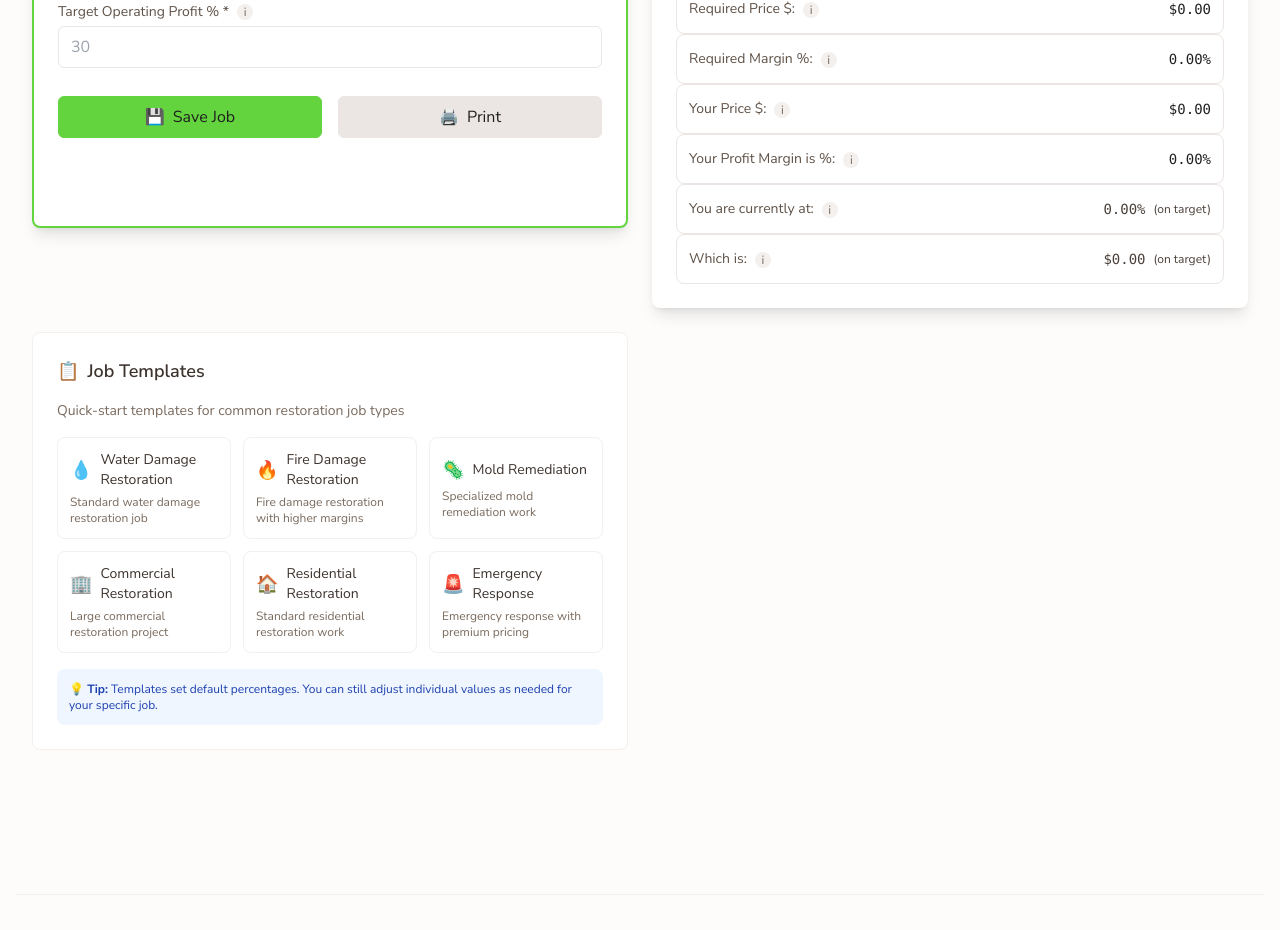
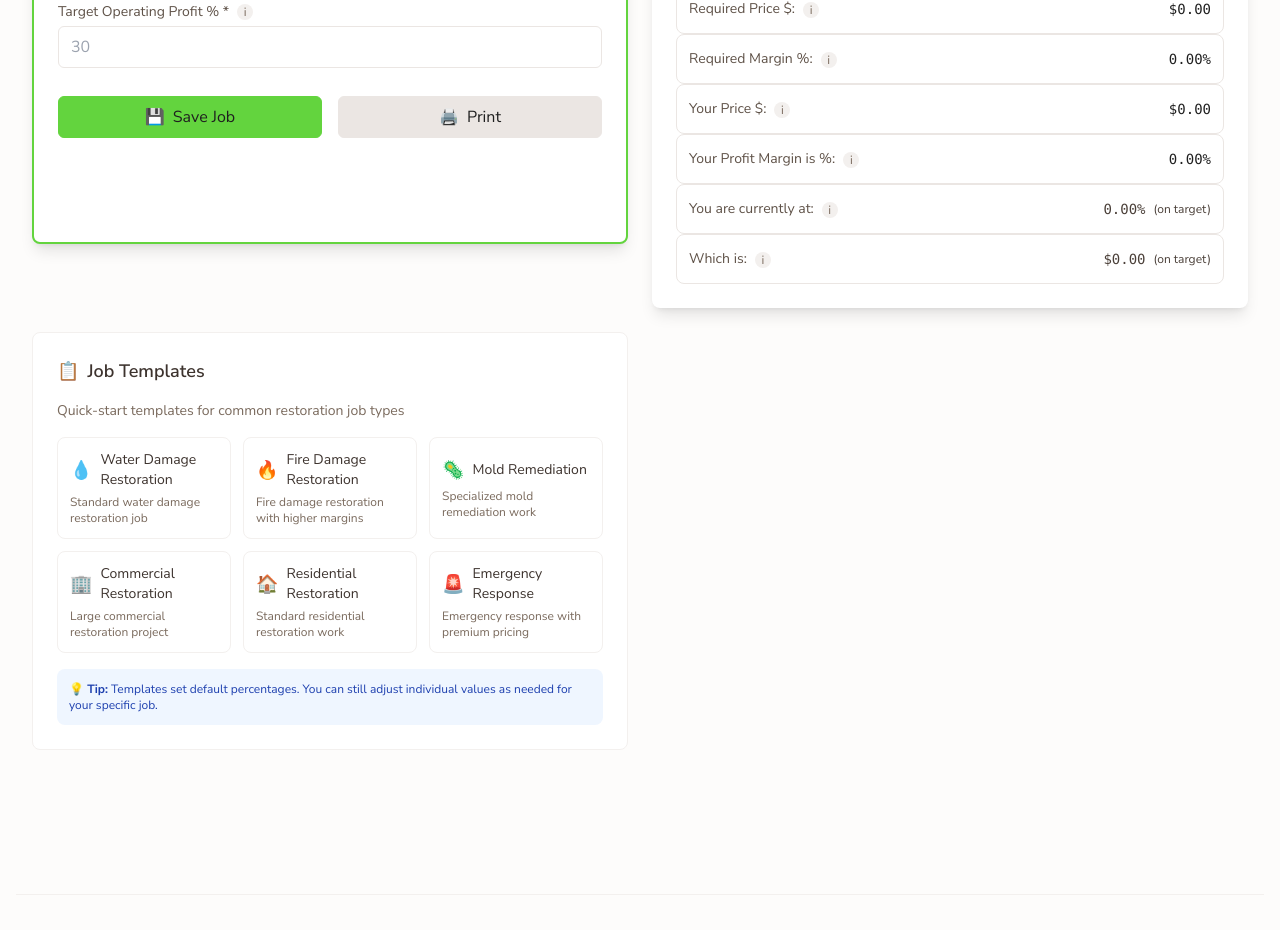
Before and after one commit to KayFernPR/Division-Calculator, a React (Vite) app: page / in a window 1280 px wide. Shown: the part 1540-2470 px from the top of the page. Built offline with nearby package versions, Linux system fonts and the light colour scheme.

Commit message:
Fine-tune Calculator section padding for perfect bottom alignment
- Increased padding from pt-16 to pt-20 (80px total)
- Ensures Calculator and Results section bottoms are perfectly aligned
- Creates symmetrical two-column layout with equal box heights
- Final adjustment for optimal visual balance

```diff
--- a/src/components/Calculator.jsx
+++ b/src/components/Calculator.jsx
@@ -748,7 +748,7 @@ const Calculator = ({ onAddJob }) => {
           </form>
 
           {/* Additional padding to match Results box height */}
-          <div className="pt-16"></div>
+          <div className="pt-20"></div>
             </div>
           </div>
 
```
